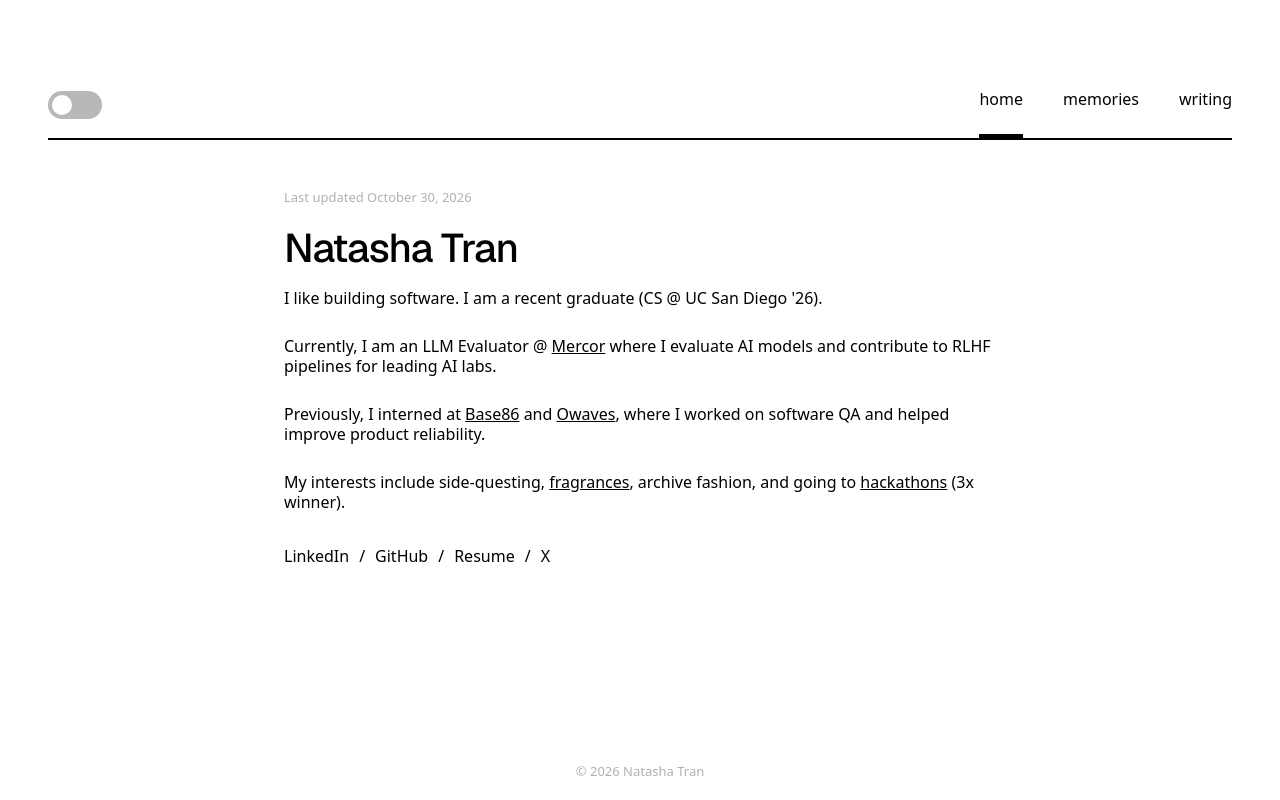
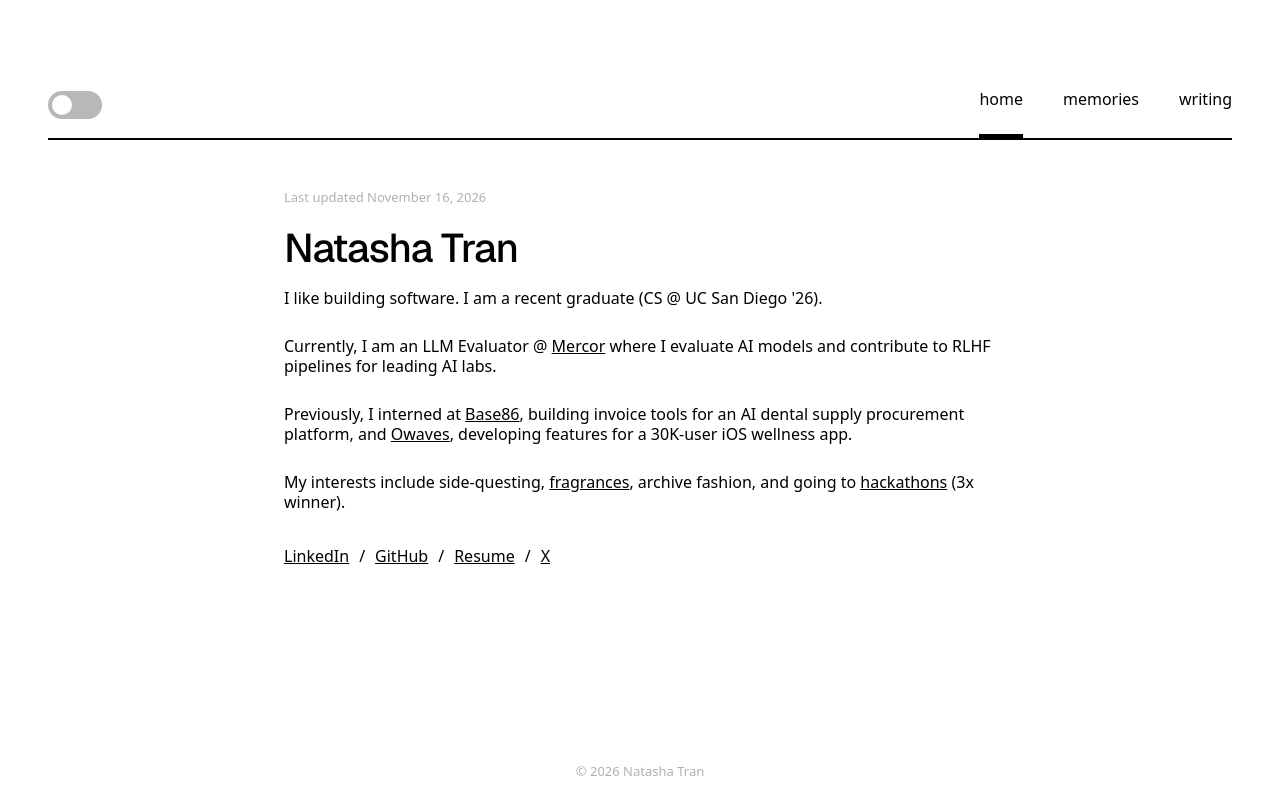
Before and after one commit to FaZeDrug/fazedrug.github.io, a Next.js app in the folder my-site/: page / in a window 1280 px wide. Built offline with nearby package versions, Linux system fonts and the light colour scheme.

Commit message:
implement underline for all links

```diff
--- a/my-site/app/globals.css
+++ b/my-site/app/globals.css
@@ -91,15 +91,6 @@ a {
 .social-links li:not(:last-child)::after {
   content: "/";
   margin: 0 10px;
-}
-
-.social-links a {
-  text-decoration-thickness: 2px;
-  text-underline-offset: 4px;
-}
-
-.social-links a:not(:hover) {
-  text-decoration: none;
 }
 
 .site-footer {
--- a/my-site/app/page.tsx
+++ b/my-site/app/page.tsx
@@ -4,7 +4,7 @@ export default function Home() {
   return (
     <>
       <main className="bio">
-        <p className="updated">Last updated October 30, 2026</p>
+        <p className="updated">Last updated November 16, 2026</p>
         <h1>Natasha Tran</h1>
 
         <div className="bio-copy">
@@ -15,7 +15,7 @@ export default function Home() {
             Currently, I am an LLM Evaluator @ <a href="https://www.mercor.com/" target="_blank" rel="noopener noreferrer">Mercor</a> where I evaluate AI models and contribute to RLHF pipelines for leading AI labs.
           </p>
           <p>
-            Previously, I interned at <a href="https://www.base86.com/" target="_blank" rel="noopener noreferrer">Base86</a> and <a href="https://owaves.com/" target="_blank" rel="noopener noreferrer">Owaves</a>, where I worked on software QA and helped improve product reliability.
+            Previously, I interned at <a href="https://www.base86.com/" target="_blank" rel="noopener noreferrer">Base86</a>, building invoice tools for an AI dental supply procurement platform, and <a href="https://owaves.com/" target="_blank" rel="noopener noreferrer">Owaves</a>, developing features for a 30K-user iOS wellness app.
           </p>
           <p>
             My interests include side-questing, <a href="https://www.fragrantica.com/@pocari2k#home" target="_blank" rel="noopener noreferrer">fragrances</a>, archive fashion, and going to <a href="https://devpost.com/FaZeDrug?ref_content=user-portfolio&ref_feature=portfolio&ref_medium=global-nav" target="_blank" rel="noopener noreferrer">hackathons</a> (3x winner).
```
